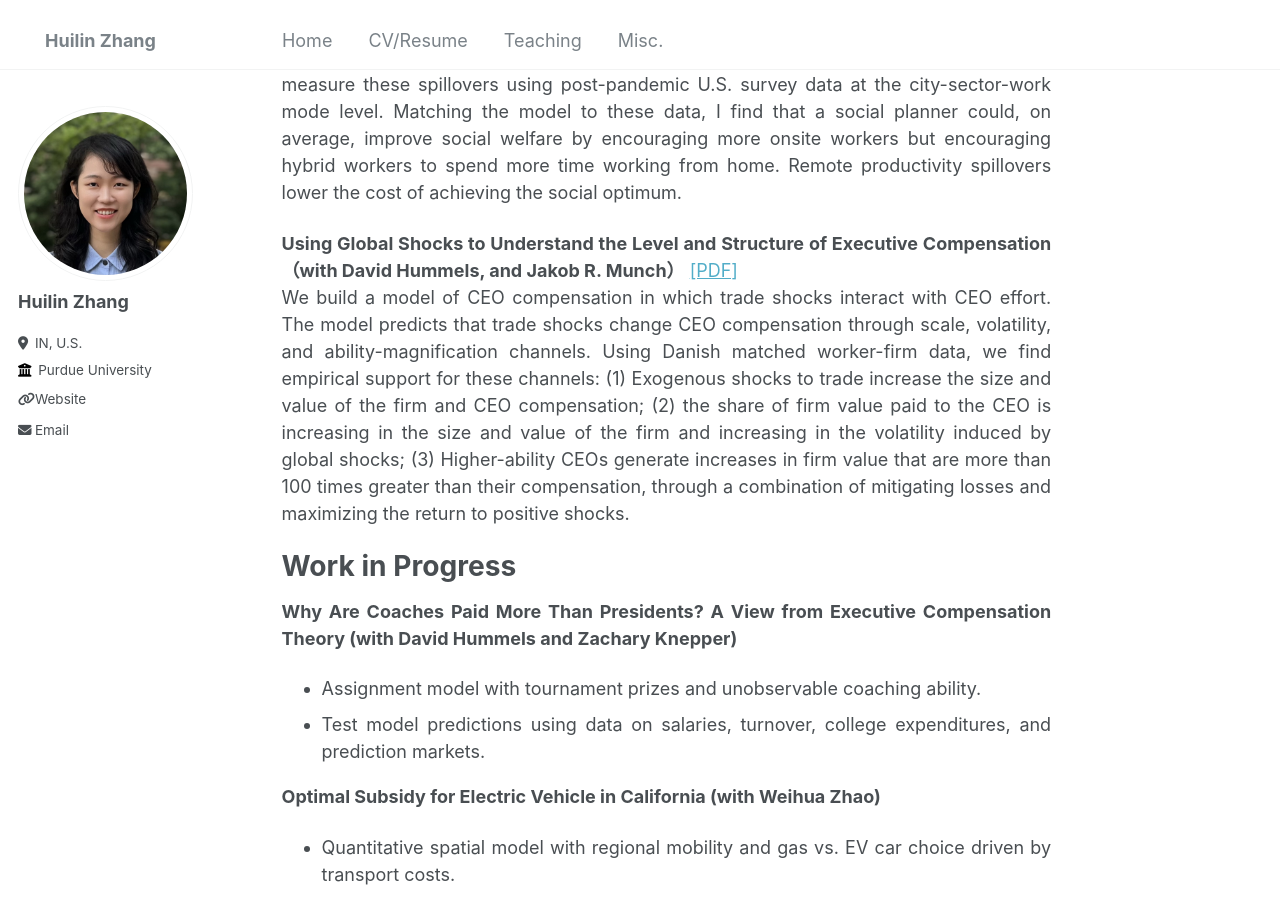
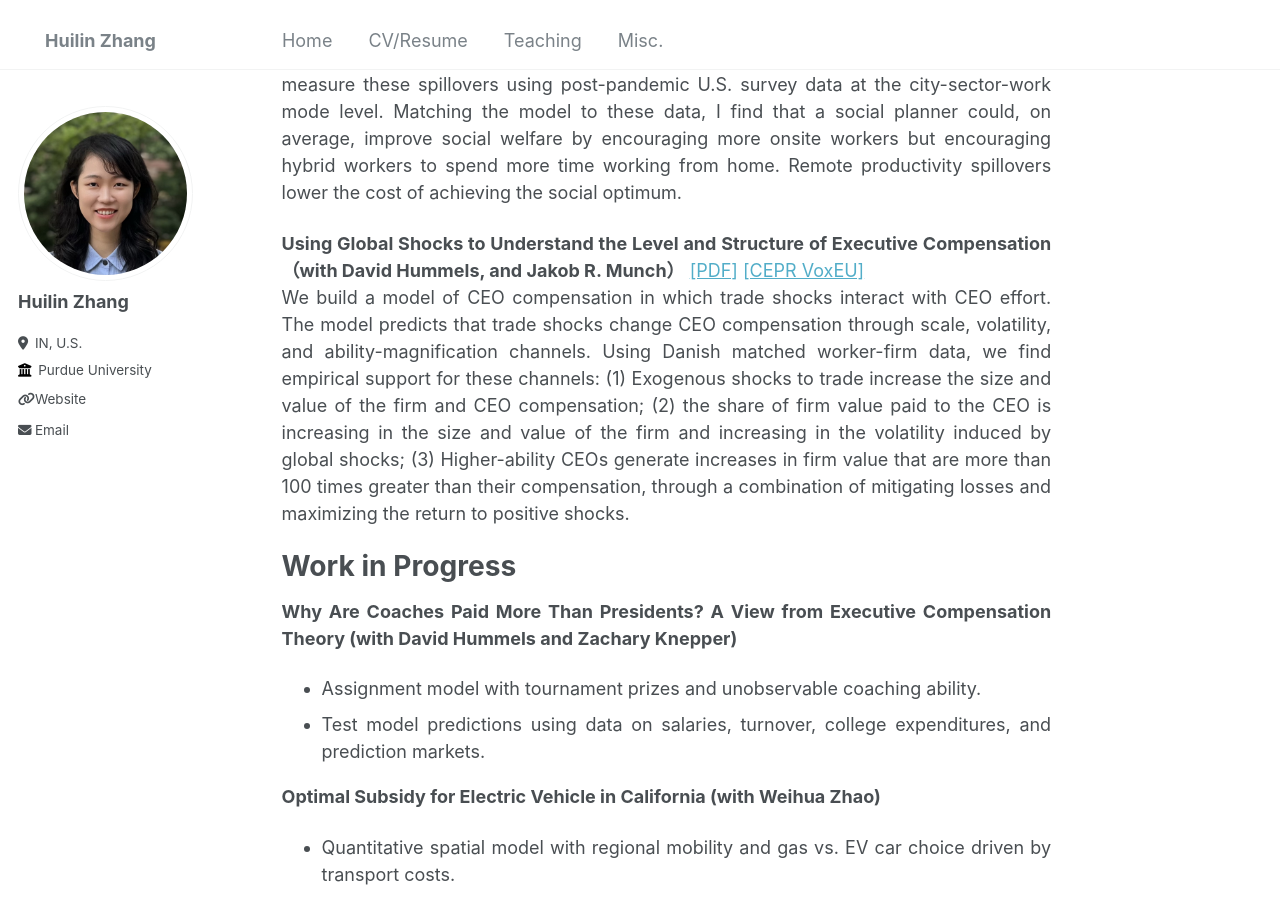
Before and after one commit to huilin-zhang/huilin-zhang.github.io, a Jekyll site: the page built from _pages/about.md, in a window 1280 px wide and 900 px high, scrolled down 391 px. Built offline with Jekyll 4.4.1, drawn with Linux system fonts in a browser that asks for light colours.

Commit message:
Update about.md

```diff
--- a/_pages/about.md
+++ b/_pages/about.md
@@ -15,7 +15,7 @@ Working Papers
 I study the socially optimal mix of onsite work and remote work. I develop a model in which workers choose how much to work onsite versus from home, without internalizing the productivity spillovers that occur within and between onsite and remote workers. I measure these spillovers using post-pandemic U.S. survey data at the city-sector-work mode level. Matching the model to these data, I find that a social planner could, on average, improve social welfare by encouraging more onsite workers but encouraging hybrid workers to spend more time working from home. Remote productivity spillovers lower the cost of achieving the social optimum.
 
 
-**Using Global Shocks to Understand the Level and Structure of Executive Compensation（with David Hummels, and Jakob R. Munch）** [[PDF]](https://www.nber.org/system/files/working_papers/w35004/w35004.pdf) <br>
+**Using Global Shocks to Understand the Level and Structure of Executive Compensation（with David Hummels, and Jakob R. Munch）** [[PDF]](https://www.nber.org/system/files/working_papers/w35004/w35004.pdf) [[CEPR VoxEU]](https://cepr.org/voxeu/columns/using-global-shocks-laboratory-study-executive-pay) <br>
 We build a model of CEO compensation in which trade shocks interact with CEO effort. The model predicts that trade shocks change CEO compensation through scale, volatility, and ability-magnification channels. Using Danish matched worker-firm data, we find empirical support for these channels: (1) Exogenous shocks to trade increase the size and value of the firm and CEO compensation; (2) the share of firm value paid to the CEO is increasing in the size and value of the firm and increasing in the volatility induced by global shocks; (3) Higher-ability CEOs generate increases in firm value that are more than 100 times greater than their compensation, through a combination of mitigating losses and maximizing the return to positive shocks.
 
 Work in Progress
```
